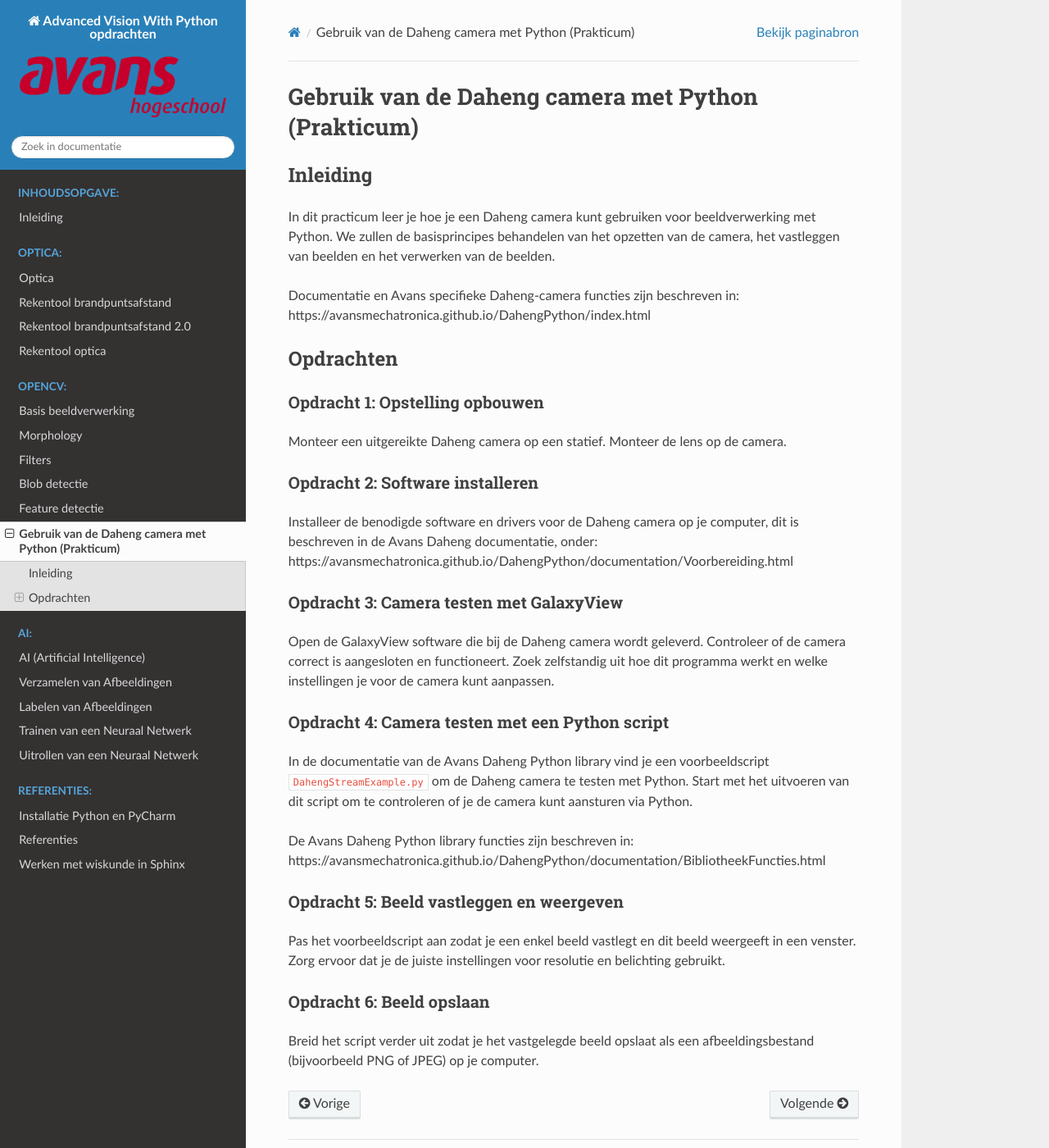
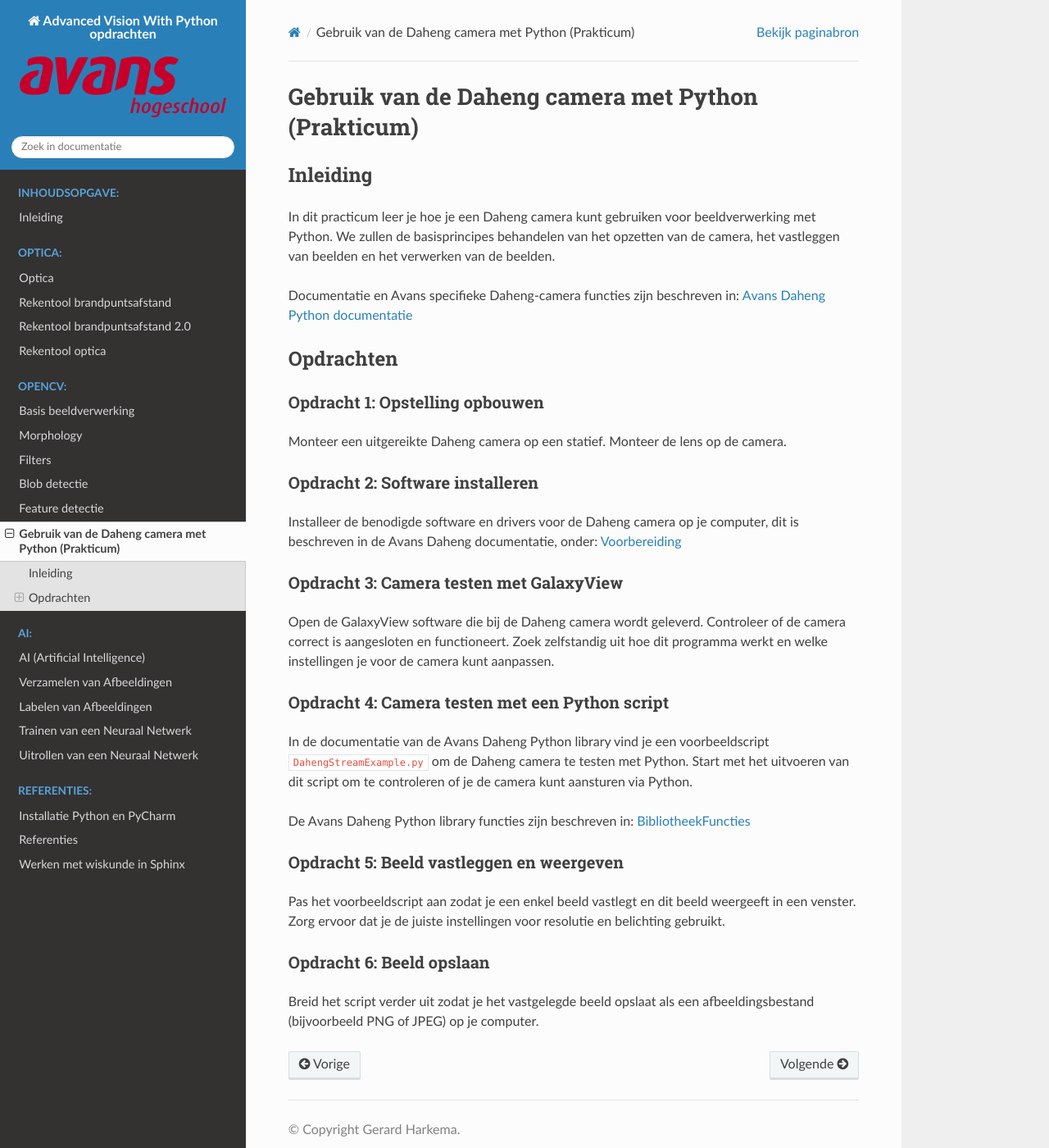
Before and after one commit to AvansMechatronica/AdvancedVisionWithPythonOpdrachten, a Sphinx documentation site: the page built from documentation/documentation/daheng.md, in a window 1280 px wide and 1400 px high. Shown: the whole window at 82% size. Built offline with Sphinx 7.4.7 and the Read the Docs theme 3.1.0, drawn with Linux system fonts in a browser that asks for light colours; some of the changed lines change nothing that is shown.

Commit message:
20260205

```diff
--- a/documentation/documentation/daheng.md
+++ b/documentation/documentation/daheng.md
@@ -4,7 +4,7 @@
 ## Inleiding
 In dit practicum leer je hoe je een Daheng camera kunt gebruiken voor beeldverwerking met Python. We zullen de basisprincipes behandelen van het opzetten van de camera, het vastleggen van beelden en het verwerken van de beelden.
 
-Documentatie en Avans specifieke Daheng-camera functies zijn beschreven in: https://avansmechatronica.github.io/DahengPython/index.html
+Documentatie en Avans specifieke Daheng-camera functies zijn beschreven in: [Avans Daheng Python documentatie](https://avansmechatronica.github.io/DahengPython/index.html)
 
 
 ## Opdrachten
@@ -13,7 +13,7 @@
 Monteer een uitgereikte Daheng camera op een statief. Monteer de lens op de camera.
 
 ### Opdracht 2: Software installeren
-Installeer de benodigde software en drivers voor de Daheng camera op je computer, dit is beschreven in de Avans Daheng documentatie, onder: https://avansmechatronica.github.io/DahengPython/documentation/Voorbereiding.html
+Installeer de benodigde software en drivers voor de Daheng camera op je computer, dit is beschreven in de Avans Daheng documentatie, onder: [Voorbereiding](https://avansmechatronica.github.io/DahengPython/documentation/Voorbereiding.html)
 
 ### Opdracht 3: Camera testen met GalaxyView
 Open de GalaxyView software die bij de Daheng camera wordt geleverd. Controleer of de camera correct is aangesloten en functioneert. Zoek zelfstandig uit hoe dit programma werkt en welke instellingen je voor de camera kunt aanpassen.
@@ -21,7 +21,7 @@
 ### Opdracht 4: Camera testen met een Python script
 In de documentatie van de Avans Daheng Python library vind je een voorbeeldscript `DahengStreamExample.py` om de Daheng camera te testen met Python. Start met het uitvoeren van dit script om te controleren of je de camera kunt aansturen via Python.
 
-De Avans Daheng Python library functies zijn beschreven in: https://avansmechatronica.github.io/DahengPython/documentation/BibliotheekFuncties.html
+De Avans Daheng Python library functies zijn beschreven in: [BibliotheekFuncties](https://avansmechatronica.github.io/DahengPython/documentation/BibliotheekFuncties.html)
 
 ### Opdracht 5: Beeld vastleggen en weergeven
 Pas het voorbeeldscript aan zodat je een enkel beeld vastlegt en dit beeld weergeeft in een venster. Zorg ervoor dat je de juiste instellingen voor resolutie en belichting gebruikt.
```
